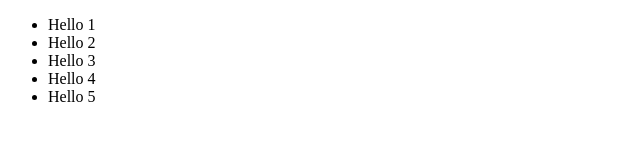
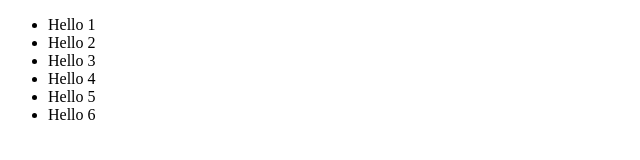
Before and after one commit to s-krumov/default-web, a plain HTML site: page hello-there.html in a window 1280 px wide. Shown: the full height of the page, 0-640 px from the left. Drawn offline with Linux system fonts and the light colour scheme.

Commit message:
commit 6

```diff
--- a/hello-there.html
+++ b/hello-there.html
@@ -12,6 +12,7 @@
   <li>Hello 3</li>
   <li>Hello 4</li>
   <li>Hello 5</li>
+  <li>Hello 6</li>
  </ul>
 </body>
 </html>
```
